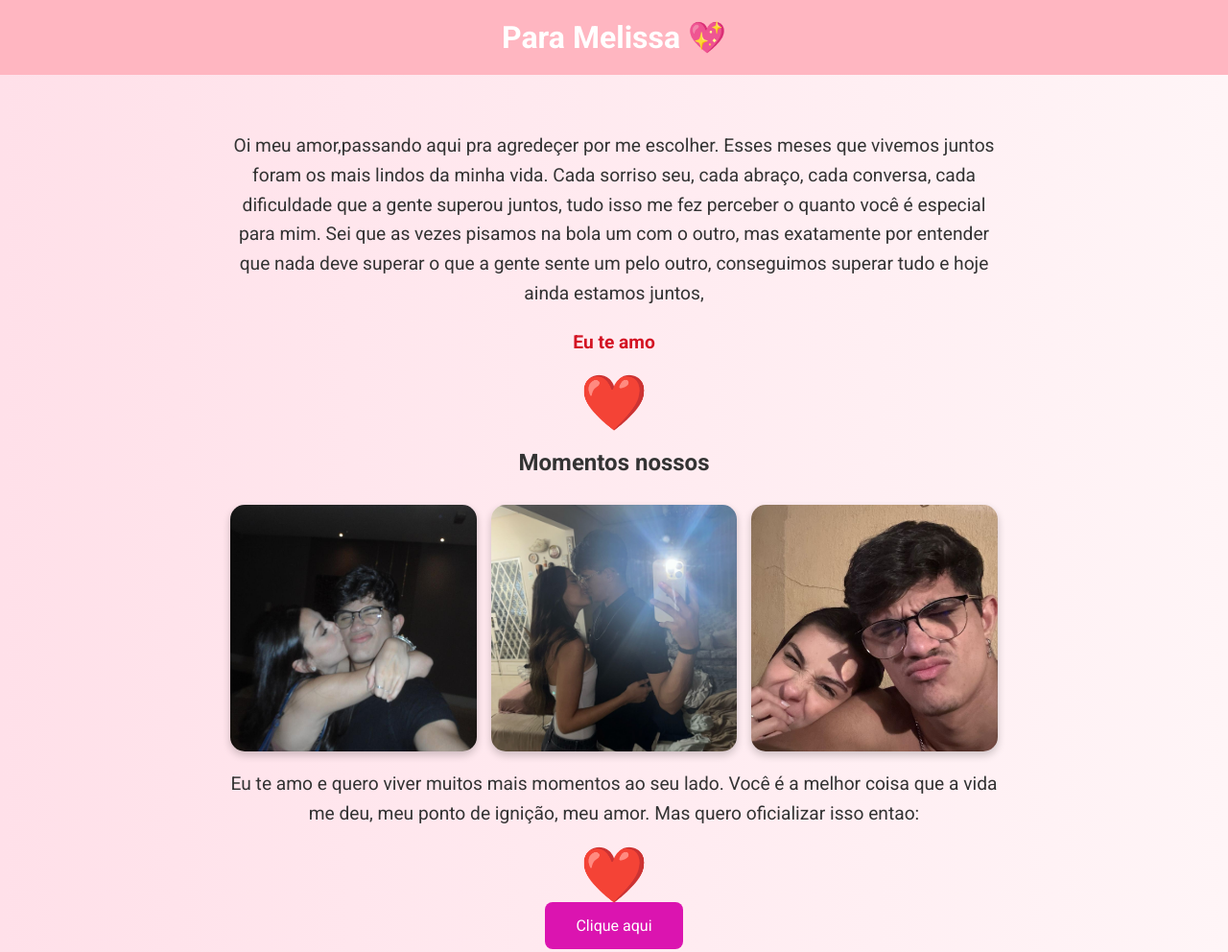
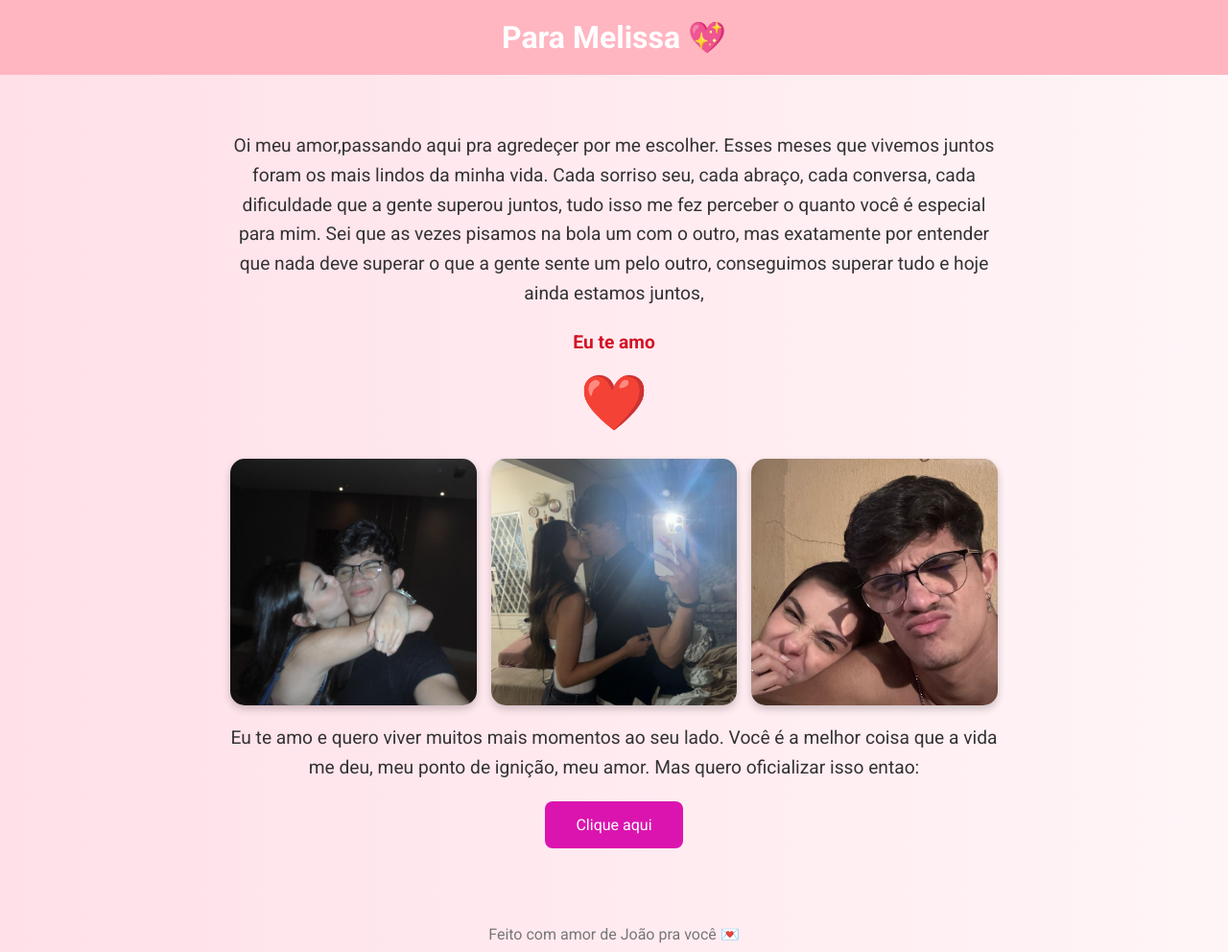
Before and after one commit to Joaopedrosilva37/Site-pro-meu-amor, a plain HTML site: page index.html in a window 1280 px wide. Shown: the top 992 px of the page at 96% size. Drawn offline with Linux system fonts and the light colour scheme.

Commit message:
atualização 2

```diff
--- a/index.html
+++ b/index.html
@@ -21,9 +21,6 @@
     </p>
     <p class="mensagem-amor">Eu te amo </p>
     <div class="heart">❤️</div>
-
-
-    <h2>Momentos nossos</h2>
     <div class="gallery">
       <img src="image/Imagem do WhatsApp de 2025-05-10 à(s) 13.07.46_3501a096.jpg" alt="Eu" >
       <img src="image/Imagem do WhatsApp de 2025-05-10 à(s) 13.08.17_10560254.jpg" alt="Minha princesa">
@@ -33,7 +30,6 @@
     <p>
       Eu te amo e quero viver muitos mais momentos ao seu lado.  Você é a melhor coisa que a vida me deu, meu ponto de ignição, meu amor. Mas quero oficializar isso entao:
     </p>
-    <div class="heart">❤️</div>
     <a href="pagina2.html" class="botao">Clique aqui</a>
 
   </div>
```
